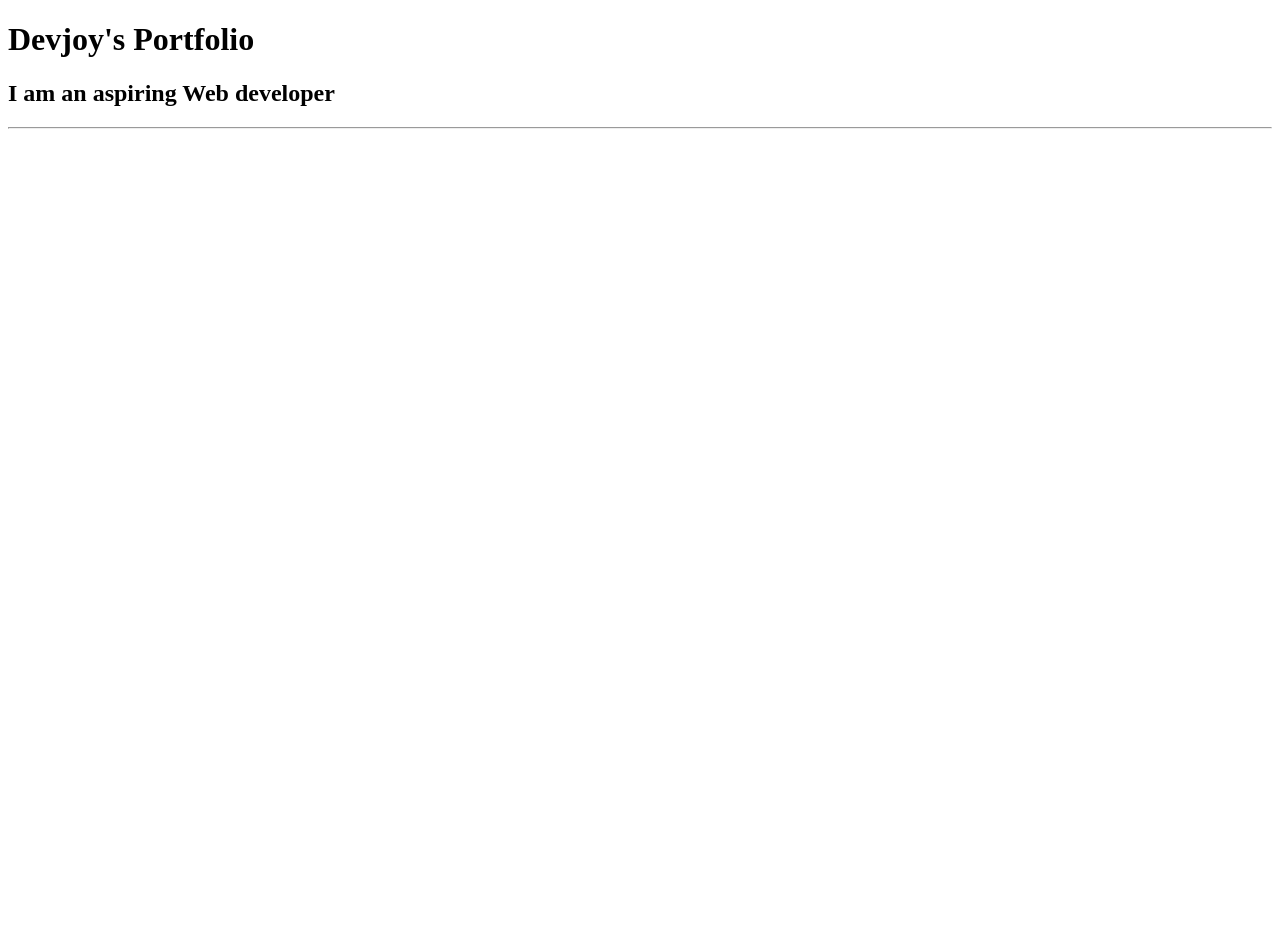
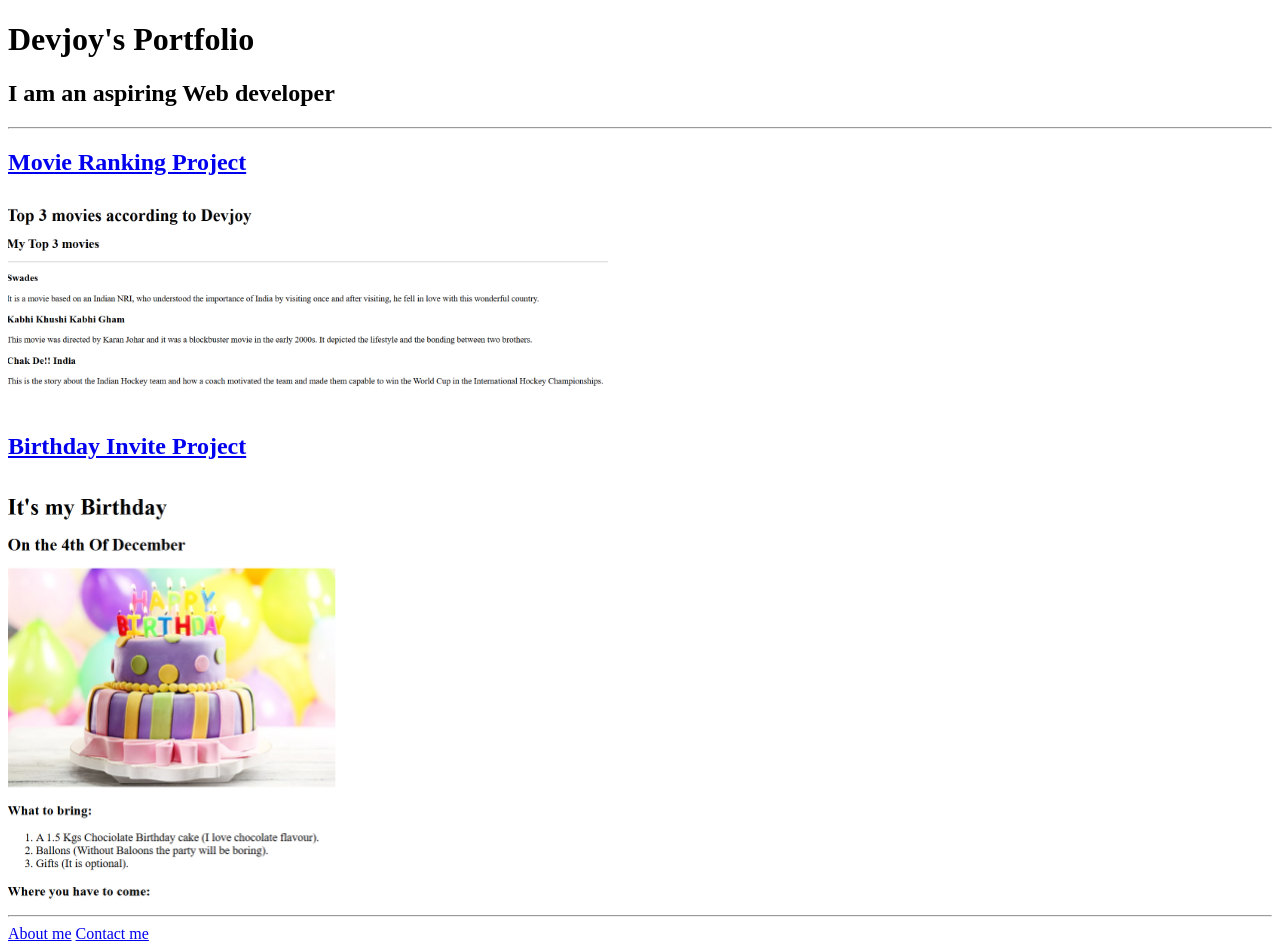
Before and after one commit to dchak2023/Portfolio-using-HTML, a plain HTML site: page index.html in a window 1280 px wide. Before the commit the page ends 800 px from the top, so only its background shows below. Drawn offline with Linux system fonts and the light colour scheme.

Commit message:
Completed the Portfolio project

```diff
--- a/index.html
+++ b/index.html
@@ -9,5 +9,12 @@
     <h1>Devjoy's Portfolio</h1>
     <h2>I am an aspiring Web developer</h2>
     <hr>
+    <h2><a href="./public/movie-ranking-project.html">Movie Ranking Project</a></h2>
+    <a href="./public/movie-ranking-project.html"><img src="./Images/Movie-invite-pic.png" width="600" alt="Picture of the Movie Ranking project."></a>
+    <h2><a href="./public/birthday-invite.html">Birthday Invite Project</a></h2>
+    <a href="./public/birthday-invite.html"><img src="./Images/Birthday-invite-pic.png" width="450" alt="Picture of the Birthday Invite project."></a>
+    <hr>
+    <a href="./public/about.html">About me</a>
+    <a href="./public/contact.html">Contact me</a>
 </body>
 </html>
```
